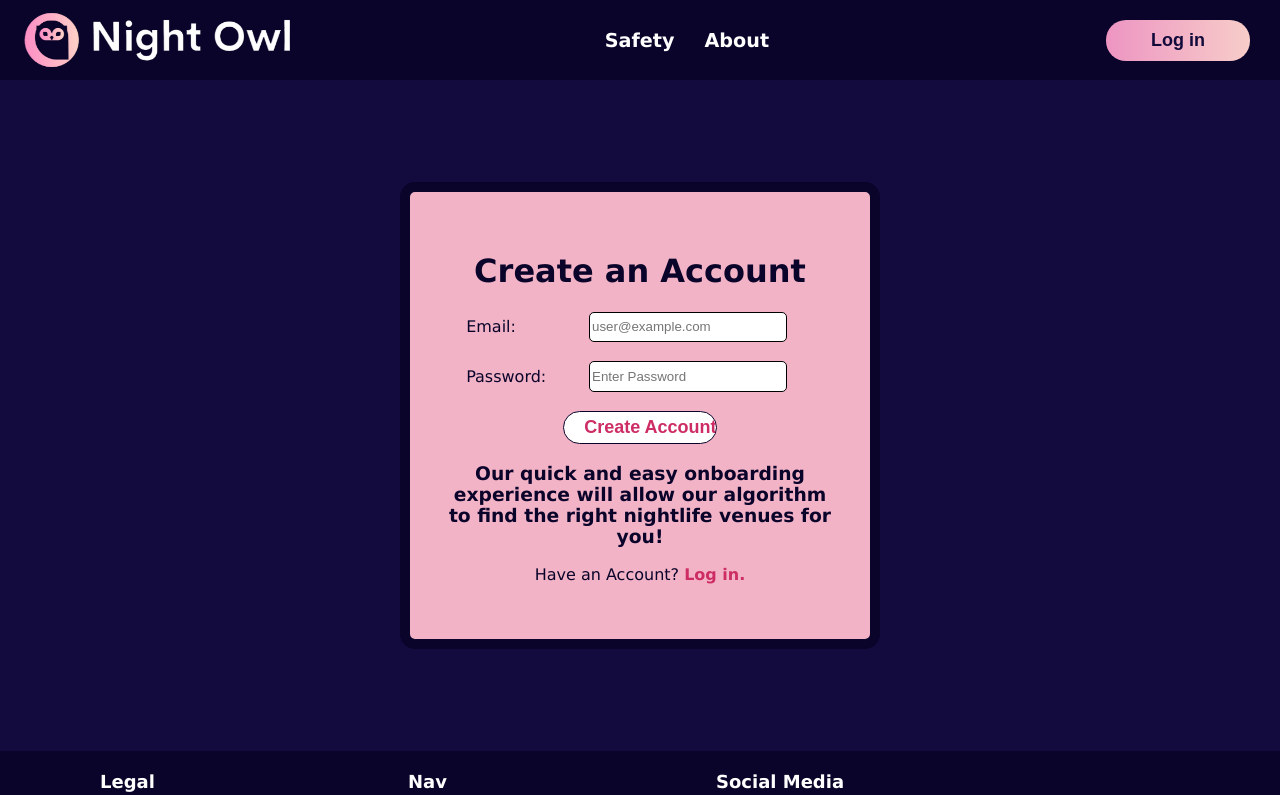
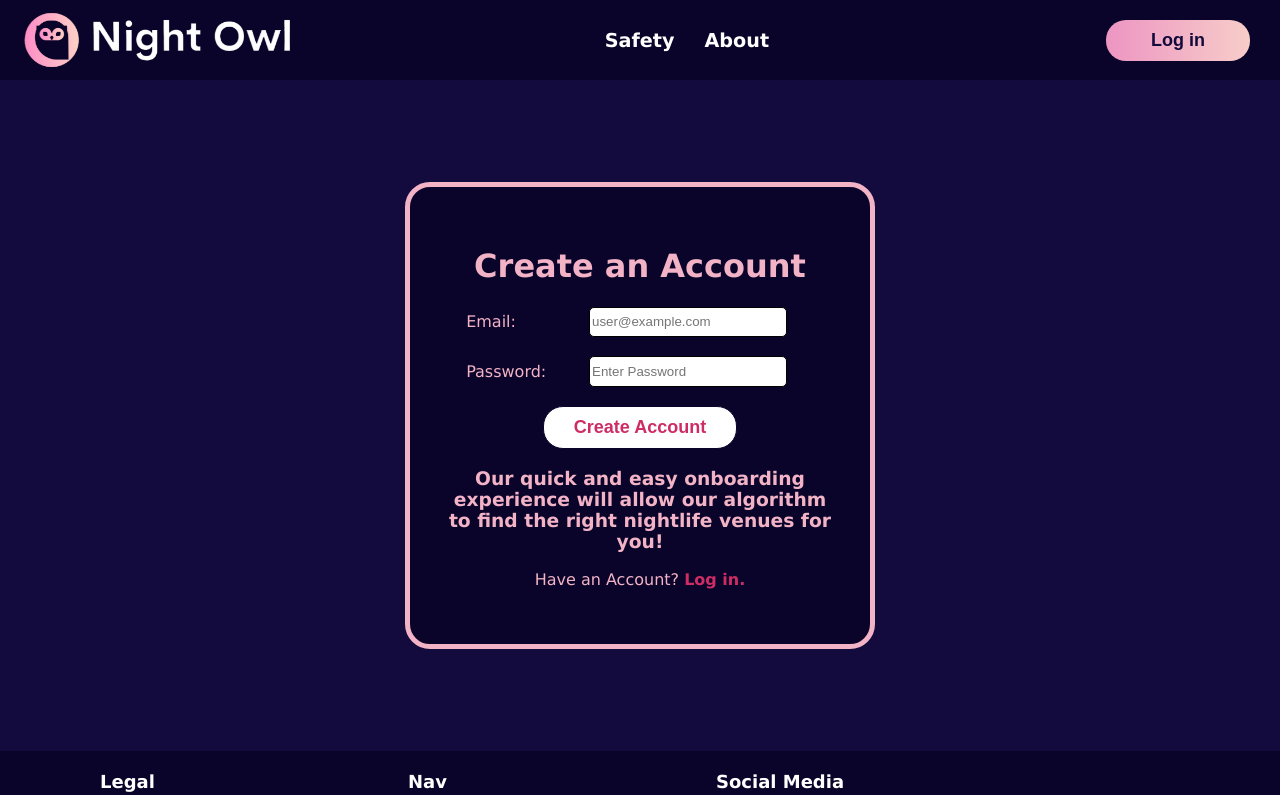
Before and after one commit to EmaleeSoto/night-owl, a React (Create React App) app in the folder front-end/: page /sign-up in a window 1280 px wide. Shown: the top 795 px of the page. Built offline with nearby package versions, Linux system fonts and the light colour scheme; no server answers.

Commit message:
Really done with styling the login pages now

```diff
--- a/front-end/src/components/auth/UserSignIn.scss
+++ b/front-end/src/components/auth/UserSignIn.scss
@@ -28,16 +28,17 @@
   }
 
   &__container {
-    border: 10px solid $noir;
-    border-radius: 15px;
-    background-color: $rose_quartz;
+    border: 5px solid $rose_quartz;
+    border-radius: 25px;
+    background-color: $noir;
     width: 30%;
     padding: 3%;
     margin: 3%;
+    color: $rose_quartz;
 
     &__loginSubmitInput {
-      width: 40%;
-      padding: 5px 20px;
+      text-align: center;
+      padding: 10px 30px;
       background-color: $snow_white;
       color: $cherry;
       border-radius: 20px;
--- a/front-end/src/components/auth/UserSignUp.scss
+++ b/front-end/src/components/auth/UserSignUp.scss
@@ -28,16 +28,17 @@
   }
 
   &__container {
-    border: 10px solid $noir;
-    border-radius: 15px;
-    background-color: $rose_quartz;
+    border: 5px solid $rose_quartz;
+    border-radius: 25px;
+    background-color: $noir;
     width: 30%;
     padding: 3%;
     margin: 3%;
+    color: $rose_quartz;
 
     &__loginSubmitInput {
-      width: 40%;
-      padding: 5px 20px;
+      text-align: center;
+      padding: 10px 30px;
       background-color: $snow_white;
       color: $cherry;
       border-radius: 20px;
```
